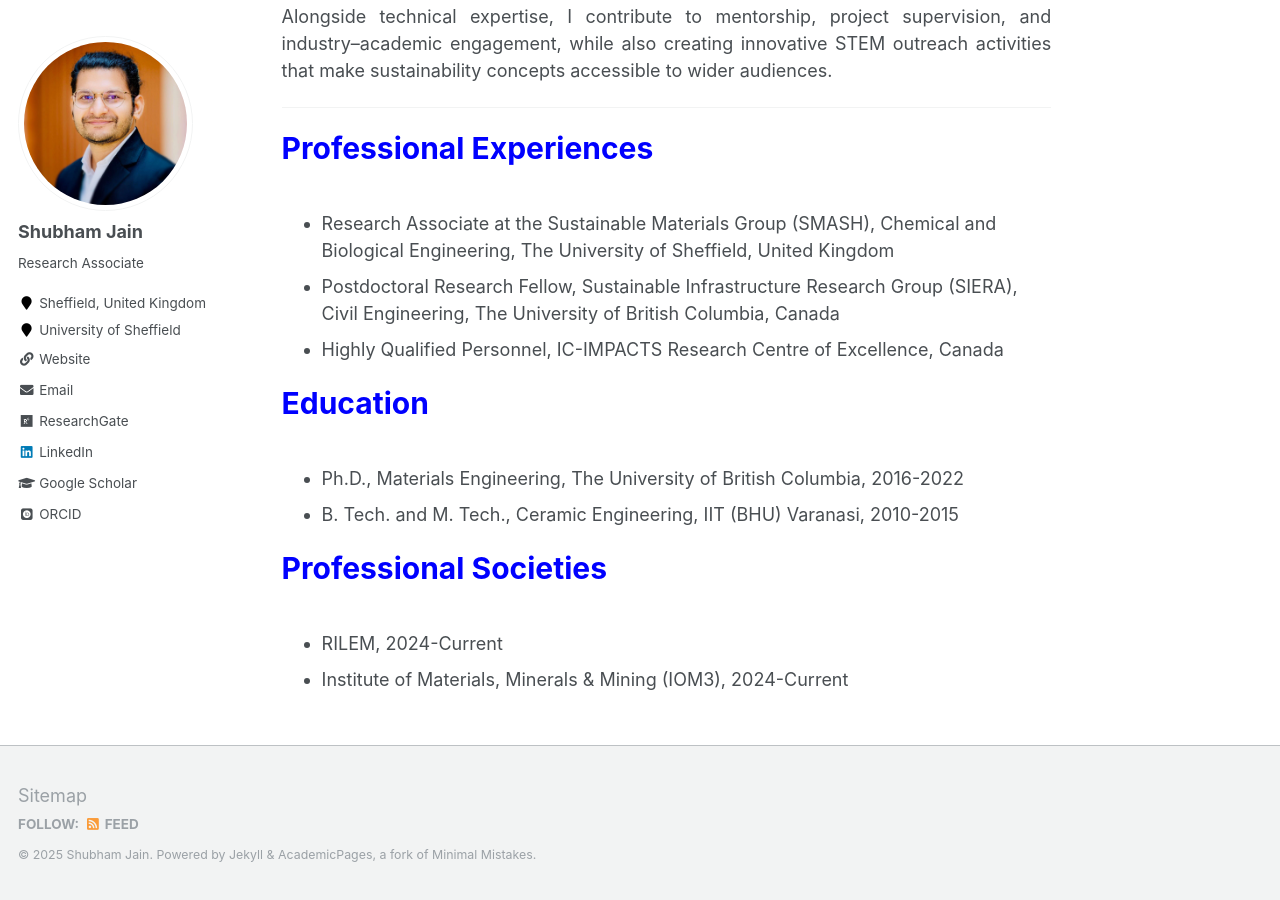
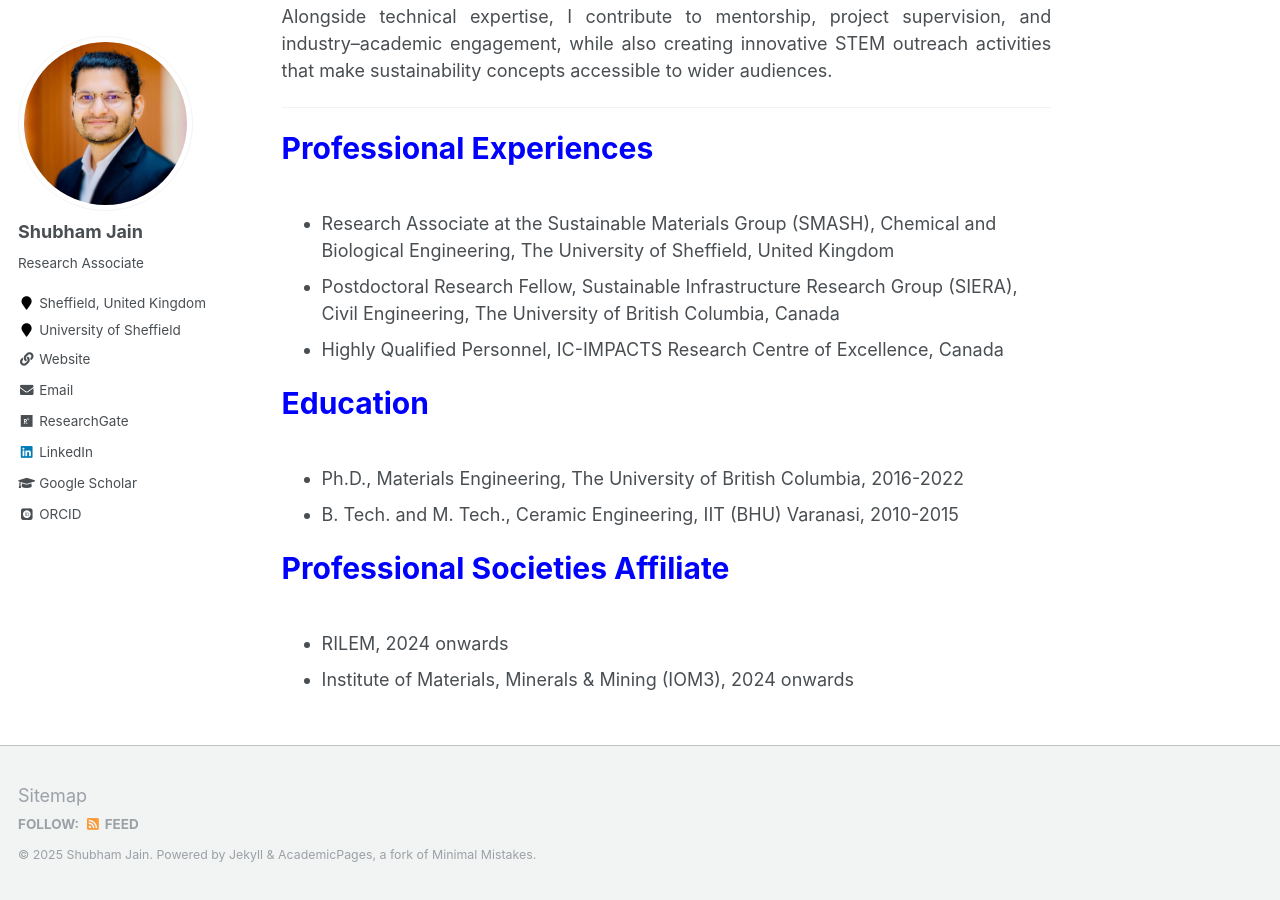
Before and after one commit to shubhamj2611/shubhamj2611.github.io, a Jekyll site: the page built from _pages/about.md, in a window 1280 px wide and 900 px high, scrolled down 679 px. Built offline with Jekyll 4.4.1, drawn with Linux system fonts in a browser that asks for light colours; some web fonts are replaced.

Commit message:
Update about.md

```diff
--- a/_pages/about.md
+++ b/_pages/about.md
@@ -29,6 +29,6 @@ redirect_from:
 * Ph.D., Materials Engineering, The University of British Columbia, 2016-2022
 * B. Tech. and M. Tech., Ceramic Engineering, IIT (BHU) Varanasi, 2010-2015
 
-<p style="text-align:left; color:Blue; font-size:30px; font-weight:bold;"> Professional Societies </p>
-* RILEM, 2024-Current
-* Institute of Materials, Minerals & Mining (IOM3), 2024-Current
+<p style="text-align:left; color:Blue; font-size:30px; font-weight:bold;"> Professional Societies Affiliate </p>
+* RILEM, 2024 onwards
+* Institute of Materials, Minerals & Mining (IOM3), 2024 onwards
```
